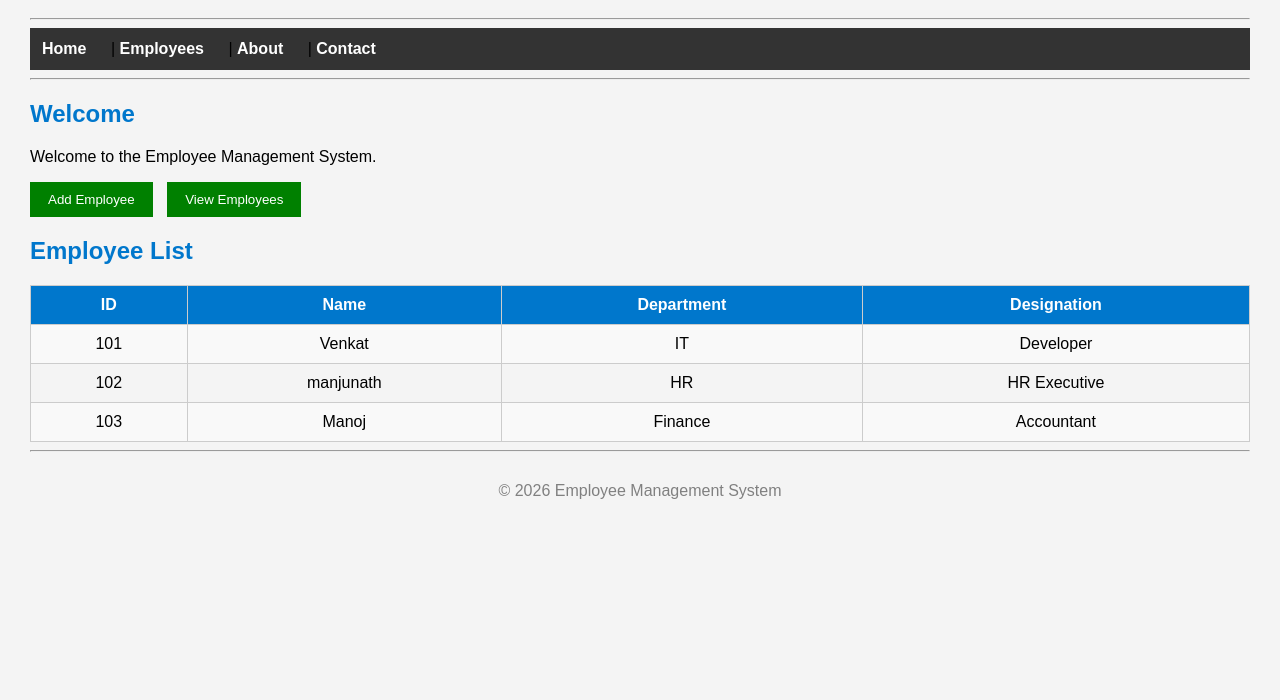
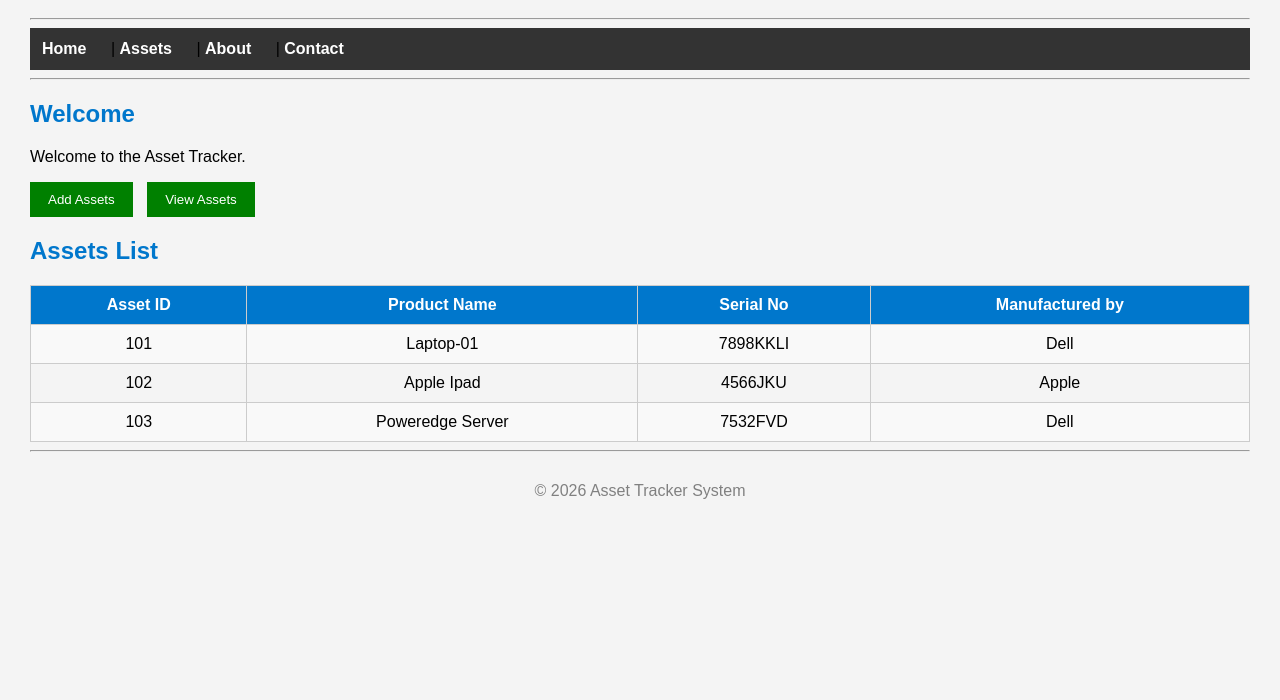
Before and after one commit to Venki-maan/Employee-manage, a website: page views/index.html in a window 1280 px wide. Shown: the part 100-800 px from the top of the page. Drawn offline with Linux system fonts and the light colour scheme; files that its build step writes are made by us from their sources.

Commit message:
code changed to Asset tracker

```diff
--- a/app.js
+++ b/app.js
@@ -13,4 +13,4 @@ app.listen(3000, () => {
     console.log("Server is running on http://localhost:3000");
 });
 
-// Upcoming Employees details
+// Upcoming Asset details
--- a/views/index.html
+++ b/views/index.html
@@ -2,19 +2,19 @@
 <html>
 
 <head>
-    <title>Employee Management System</title>
+    <title>Asset Tracker System</title>
     <link rel="stylesheet" href="style.css">
 </head>
 
 <body>
 
-    <h1>Employee Management System</h1>
+    <h1>Asset Tracker Tracker</h1>
 
     <hr>
 
     <nav>
         <a href="/">Home</a> |
-        <a href="#">Employees</a> |
+        <a href="#">Assets</a> |
         <a href="#">About</a> |
         <a href="#">Contact</a>
     </nav>
@@ -24,42 +24,42 @@
     <h2>Welcome</h2>
 
     <p>
-        Welcome to the Employee Management System.
+        Welcome to the Asset Tracker.
     </p>
 
-    <button>Add Employee</button>
-    <button>View Employees</button>
+    <button>Add Assets</button>
+    <button>View Assets</button>
 
-    <h2>Employee List</h2>
+    <h2>Assets List</h2>
 
     <table border="1" cellpadding="10">
 
         <tr>
-            <th>ID</th>
-            <th>Name</th>
-            <th>Department</th>
-            <th>Designation</th>
+            <th>Asset ID</th>
+            <th>Product Name</th>
+            <th>Serial No</th>
+            <th>Manufactured by</th>
         </tr>
 
         <tr>
             <td>101</td>
-            <td>Venkat</td>
-            <td>IT</td>
-            <td>Developer</td>
+            <td>Laptop-01</td>
+            <td>7898KKLI</td>
+            <td>Dell</td>
         </tr>
 
         <tr>
             <td>102</td>
-            <td>manjunath</td>
-            <td>HR</td>
-            <td>HR Executive</td>
+            <td>Apple Ipad</td>
+            <td>4566JKU</td>
+            <td>Apple</td>
         </tr>
 
         <tr>
             <td>103</td>
-            <td>Manoj</td>
-            <td>Finance</td>
-            <td>Accountant</td>
+            <td>Poweredge Server</td>
+            <td>7532FVD</td>
+            <td>Dell</td>
         </tr>
 
     </table>
@@ -67,7 +67,7 @@
     <hr>
 
     <footer>
-        © 2026 Employee Management System
+        © 2026 Asset Tracker System
     </footer>
 
 </body>
```
